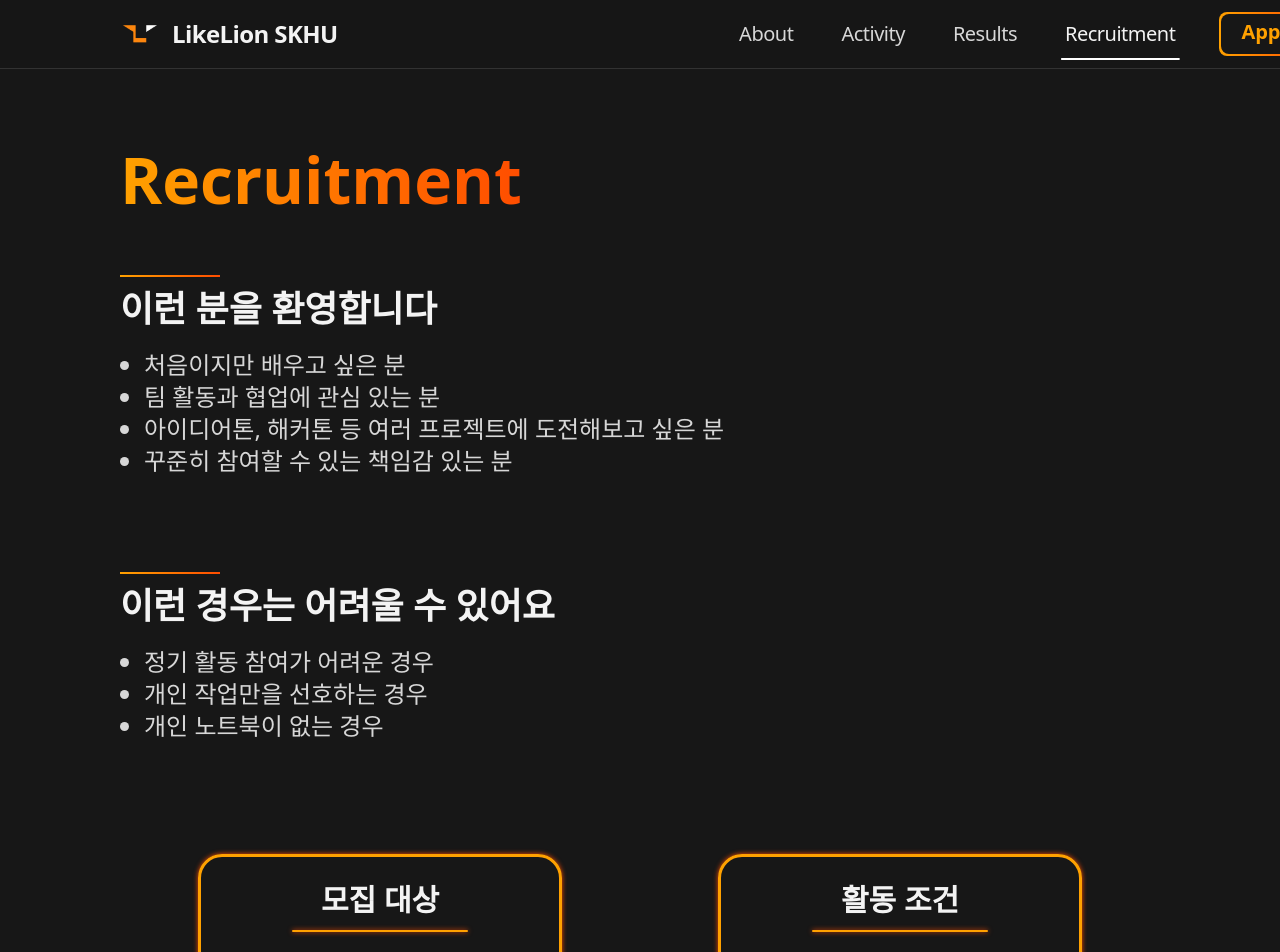
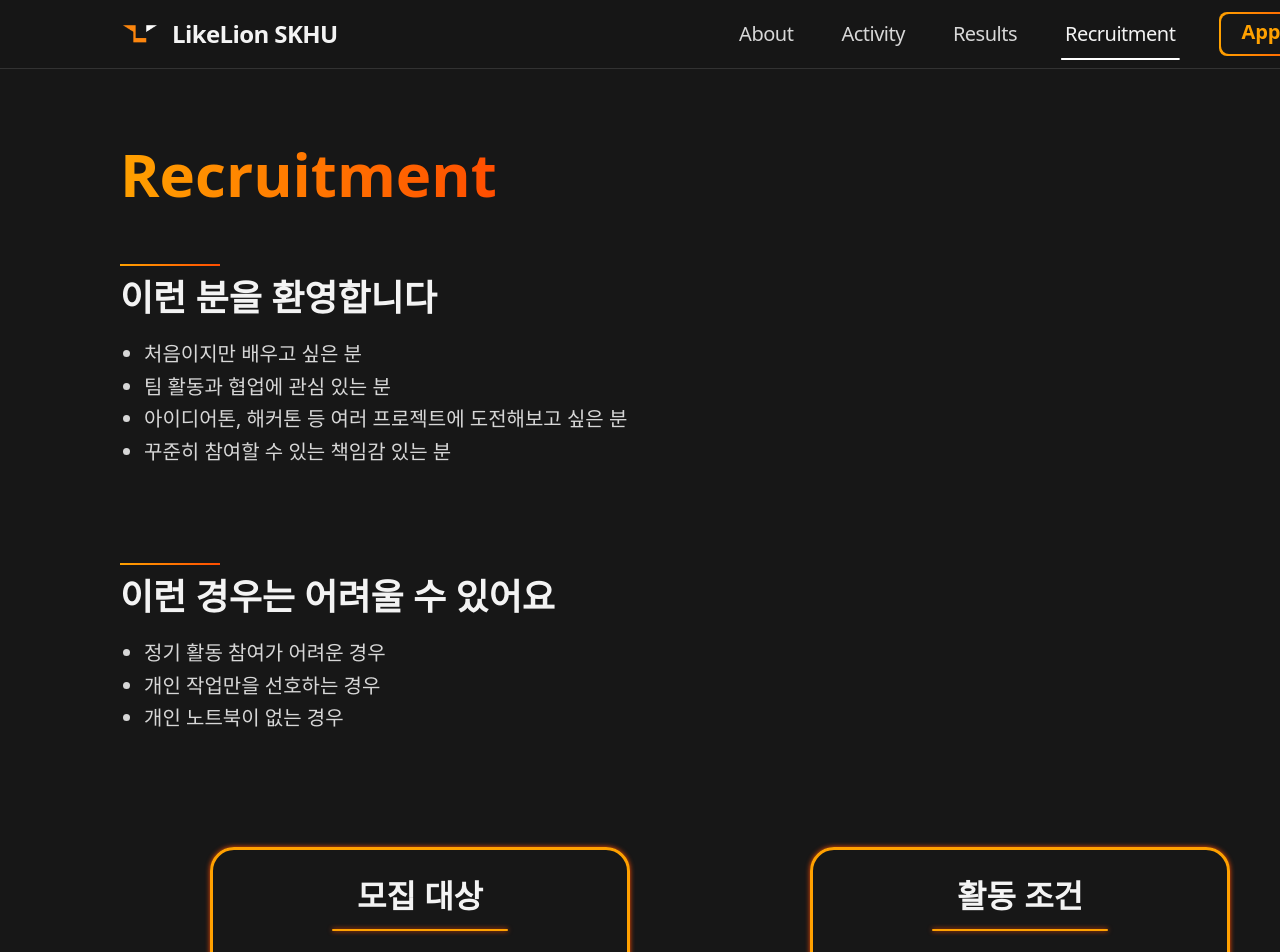
Before and after one commit to LikeLion-14th-SKHU/LikeLion-14th-Recruiting, a React (Vite) app: page /recruitment in a window 1280 px wide. Shown: the top 952 px of the page. Built offline with nearby package versions, Linux system fonts and the light colour scheme; a web font is replaced by a local one.

Commit message:
Refactor: Recruitment 페이지 수정

```diff
--- a/src/pages/Recruitment.jsx
+++ b/src/pages/Recruitment.jsx
@@ -34,8 +34,8 @@ function Recruitment() {
   ];
 
   return (
-    <section className="bg-primary-bg pt-5.5 md:mx-30 mx-5  text-text-main md:pt-18.75">
-      <h2 className="w-fit font-bold bg-gradient bg-clip-text text-transparent text-4xl md:text-[64px]">
+    <section className="mx-auto bg-primary-bg px-5 py-12 md:px-30 md:py-18.75 md:w-360">
+      <h2 className="w-fit text-[32px] md:text-6xl font-bold bg-gradient bg-clip-text text-transparent">
         Recruitment
       </h2>
 
@@ -45,7 +45,7 @@ function Recruitment() {
           <h3 className="text-2xl md:text-4xl font-semibold text-text-main">
             이런 분을 환영합니다
           </h3>
-          <ul className="mt-5 list-disc pl-6 text-lg md:text-2xl text-text-sub">
+          <ul className="mt-5 list-disc pl-6 text-[14px] md:text-xl leading-relaxed md:font-medium text-text-sub">
             {welcomePoints.map((point) => (
               <li key={point}>{point}</li>
             ))}
@@ -57,7 +57,7 @@ function Recruitment() {
           <h3 className="text-2xl md:text-4xl font-semibold text-text-main">
             이런 경우는 어려울 수 있어요
           </h3>
-          <ul className="mt-5 list-disc pl-6 text-lg md:text-2xl text-text-sub">
+          <ul className="mt-5 list-disc pl-6 ttext-[14px] md:text-xl leading-relaxed md:font-medium text-text-sub">
             {difficultPoints.map((point) => (
               <li key={point}>{point}</li>
             ))}
@@ -67,7 +67,7 @@ function Recruitment() {
 
       <div className=" mt-13 pt-15 grid md:grid-cols-2 gap-6.25 md:gap-0">
         <article className="md:w-[70%] w-[80%] mx-auto rounded-3xl shadow-primary-glow border-[3px] border-primary-point2">
-          <h4 className="pt-6.25 text-center text-2xl md:text-3xl font-semibold text-text-main">
+          <h4 className="pt-6.25 text-center text-2xl md:text-[32px] font-semibold text-text-main">
             모집 대상
           </h4>
           <div className="mx-auto mt-3 h-0.5 w-44 rounded-3xl bg-primary-point2 shadow-primary-glow" />
@@ -78,12 +78,12 @@ function Recruitment() {
           </ul>
         </article>
         <article className="md:w-[70%] w-[80%] mx-auto rounded-3xl shadow-primary-glow border-[3px] border-primary-point2">
-          <h4 className="pt-6.25 text-center text-2xl md:text-3xl font-semibold text-text-main">
+          <h4 className="pt-6.25 text-center text-2xl md:text-[32px] font-semibold text-text-main">
             활동 조건
           </h4>
           <div className="mx-auto mt-3 h-0.5 w-44 rounded-3xl bg-primary-point2 shadow-primary-glow" />
           <ul className="mt-6 mb-6 w-fit mx-auto list-disc pl-6 text-xl md:text-2xl text-text-sub">
-            <li>매주 2회 정기 세션 필참</li>
+            <li className="pb-4 pt-2">매주 2회 정기 세션 필참</li>
             <li>아이디어톤, 해커톤 활동 필참</li>
           </ul>
         </article>
@@ -95,7 +95,8 @@ function Recruitment() {
           모집 일정
         </h3>
 
-        <div className="mt-8 md:hidden">
+        {/* 모바일 */}
+        <div className="mt-8 md:hidden pl-10">
           <div className="space-y-6 border-l-2 border-primary-point2 pl-8">
             {timeline.map((item) => (
               <div key={item.title} className="relative">
@@ -109,6 +110,7 @@ function Recruitment() {
           </div>
         </div>
 
+        {/* 웹 */}
         <div className="relative mt-14 hidden md:block">
           <div className="absolute left-0 right-0 top-1/2 h-0.75 -translate-y-1/2 bg-[#ff9800]" />
           <div className="grid grid-cols-4">
```
